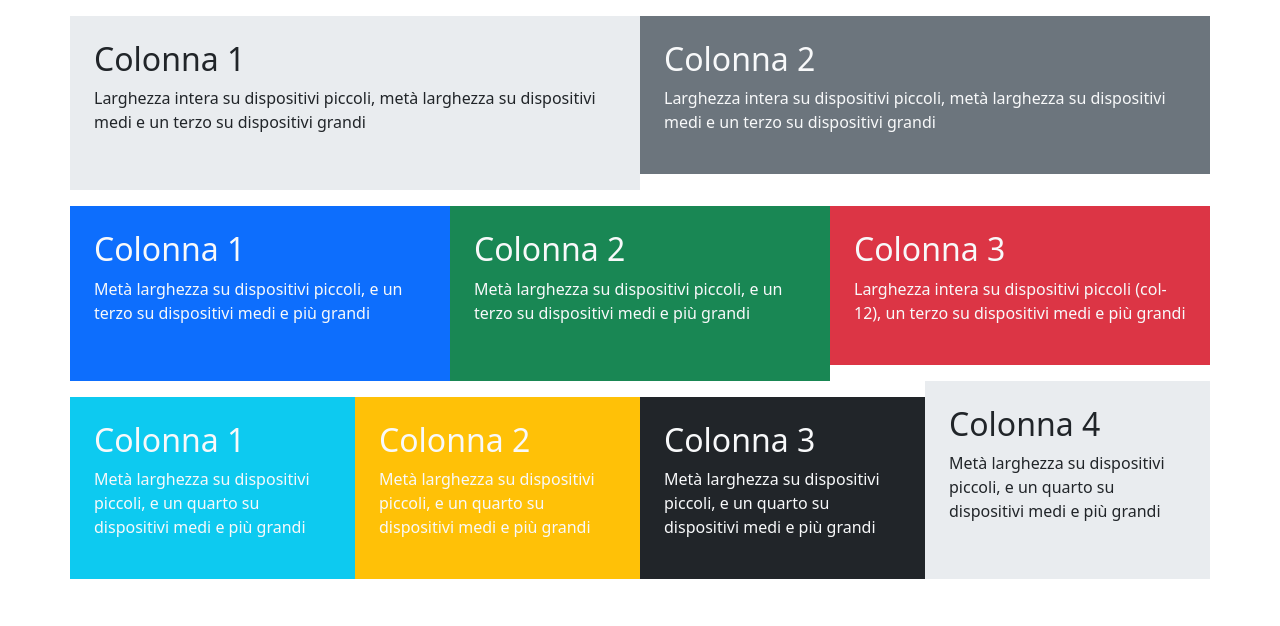
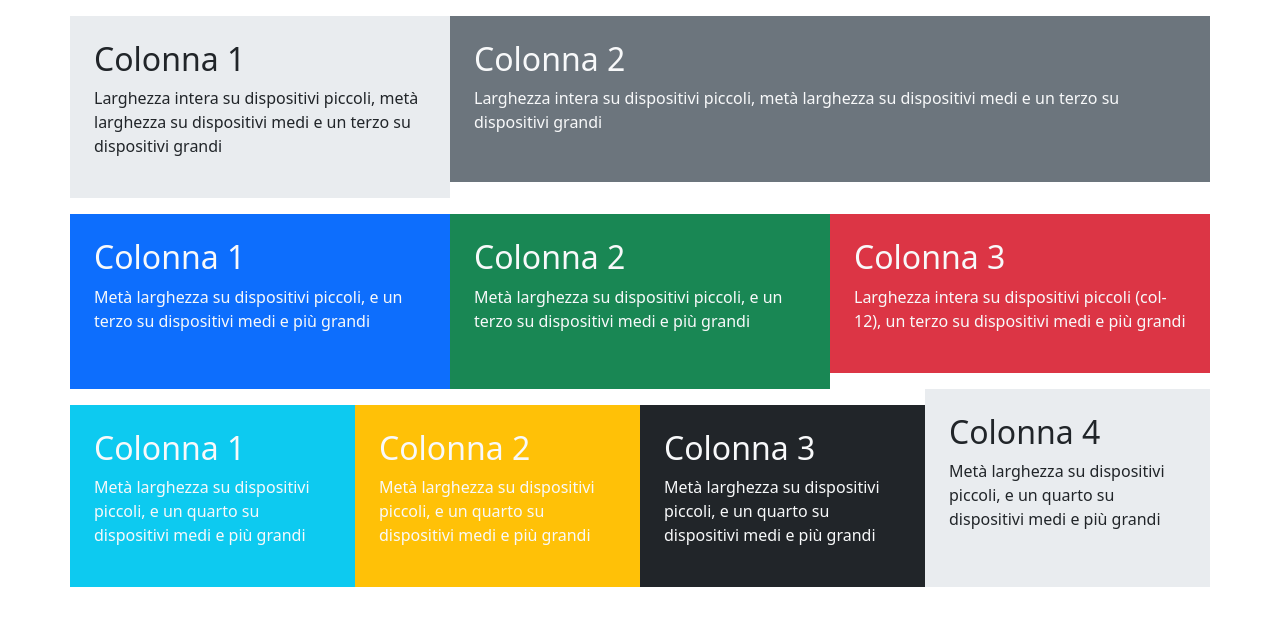
Before and after one commit to LuigiRac/htmlcss-bootstrap-layout, a plain HTML site: page index.html in a window 1280 px wide. Drawn offline with nearby package versions, Linux system fonts and the light colour scheme.

Commit message:
desktop end

```diff
--- a/index.html
+++ b/index.html
@@ -12,12 +12,12 @@
 
     <section class="container">
         <div class="row text-light">
-            <div class="col-sm-12 bg-body-secondary p-sm-4 text-dark mt-3 col-md-6 w-md-1">
+            <div class="col-sm-12 bg-body-secondary p-sm-4 text-dark mt-3 col-md-6 col-lg-4">
                 <h2>Colonna 1</h2>
                 <p> Larghezza intera su dispositivi piccoli, metà larghezza su dispositivi medi e un terzo su dispositivi grandi</p>
             </div>
 
-            <div class="col-sm-12 bg-secondary p-sm-4 mb-3 col-md-6 mt-md-3">
+            <div class="col-sm-12 bg-secondary p-sm-4 mb-3 col-md-6 mt-md-3 col-lg-8">
                 <h2>Colonna 2</h2>
                 <p> Larghezza intera su dispositivi piccoli, metà larghezza su dispositivi medi e un terzo su dispositivi grandi</p>
             </div>
```
